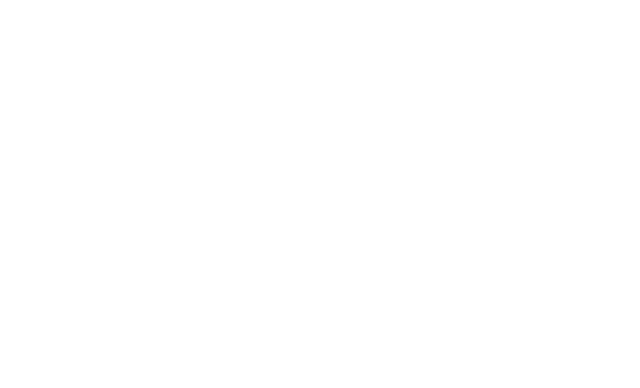
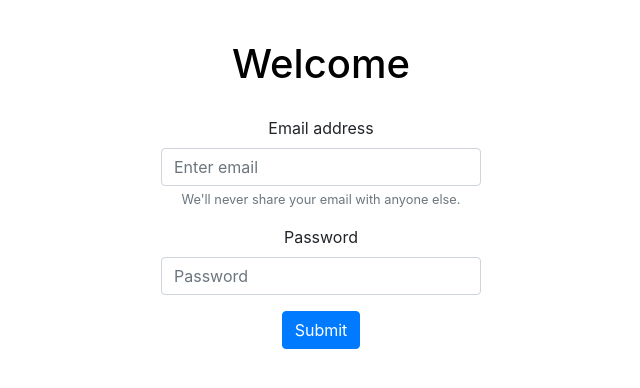
Before and after one commit to Mop-n-more/management-app, a React app in the folder client/: page /login in a window 1280 px wide. Shown: the top 388 px of the page, without its empty margins (319-959 px from the left). Built offline with nearby package versions, Linux system fonts and the light colour scheme.

Commit message:
added bootstrap and init Login page with form and submit button

```diff
--- a/client/package.json
+++ b/client/package.json
@@ -12,10 +12,12 @@
   "author": "",
   "license": "ISC",
   "dependencies": {
+    "bootstrap": "^4.5.3",
     "core-js": "^3.8.1",
     "dotenv": "^8.2.0",
     "prop-types": "^15.7.2",
     "react": "^17.0.1",
+    "react-bootstrap": "^1.4.0",
     "react-dom": "^17.0.1",
     "react-router-dom": "^5.2.0",
     "regenerator-runtime": "^0.13.7",
--- a/client/src/App/App.js
+++ b/client/src/App/App.js
@@ -1,13 +1,16 @@
+import 'bootstrap/dist/css/bootstrap.min.css';
 import React from 'react';
 import { Route, Switch } from 'react-router-dom';
 import Home from './pages/Home';
 import List from "./pages/List";
+import Login from "./pages/Login";
 
 function App() {
   return (
     <div>
       <Switch>
         <Route exact path='/' component={Home}/>
+        <Route path='/login' component={Login}/>
         <Route path='/list' component={List}/>
       </Switch>
     </div>
--- a/client/src/App/pages/Home.js
+++ b/client/src/App/pages/Home.js
@@ -2,11 +2,11 @@
 import { Link } from 'react-router-dom';
 import { Button } from '../styles/button';
 import { Title } from '../styles/title';
-import { CenterContainer } from '../styles/centeredContainer';
+import { CenteredContainer } from '../styles/centeredContainer';
 
 function Home() {
   return (
-    <CenterContainer>
+    <CenteredContainer>
       <div className='App'>
         <Title>Project Home</Title>
           {/** Link to List.js */}
@@ -17,7 +17,7 @@
               </Link>
       </div>
 
-    </CenterContainer>
+    </CenteredContainer>
   );
 }
 
--- a/client/src/App/pages/List.js
+++ b/client/src/App/pages/List.js
@@ -1,7 +1,7 @@
 // List.js will only be used for testing purposes
 // for connecting to api/server.js
 import React from 'react';
-import { CenterContainer } from '../styles/centeredContainer';
+import { CenteredContainer } from '../styles/centeredContainer';
 import { Title } from '../styles/title';
 import { useFetch } from '../utils/hooks';
 import { NextLine } from '../styles/nextLine';
@@ -13,7 +13,7 @@
   );
 
   return(
-    <CenterContainer>
+    <CenteredContainer>
       <div>
       <Title>List from server{"\n"}</Title>
         {data.map((item) => {
@@ -25,7 +25,7 @@
         })}
 
       </div>
-    </CenterContainer>
+    </CenteredContainer>
   );
 }
 
--- /dev/null
+++ b/client/src/App/pages/Login.js
@@ -0,0 +1,57 @@
+import React, { useEffect, useState }from 'react';
+import { CenteredContainer } from '../styles/centeredContainer';
+import { NextLine } from '../styles/nextLine';
+import { Title } from '../styles/title';
+import Form from 'react-bootstrap/Form';
+import Button from 'react-bootstrap/Button';
+
+function Login() {
+
+  const [email, setEmail] = useState('');
+  const [password, setPassword] =useState('');
+
+  const handleSubmit = e => {
+    e.preventDefault();
+    console.log(email, password);
+  }
+
+  return (
+    <CenteredContainer>
+      <Title>Welcome</Title>
+
+        <Form onSubmit={handleSubmit}>
+          <NextLine>
+          <Form.Group controlId='formBasicEmail'>
+
+            <Form.Label>Email address</Form.Label>
+            <Form.Control
+              type='email'
+              placeholder='Enter email'
+              onChange={e => setEmail(e.target.value)}
+            />
+            <Form.Text className='text-muted'>
+              We'll never share your email with anyone else.
+            </Form.Text>
+          </Form.Group>
+
+          <Form.Group controlId='formBasicPassword'>
+            <Form.Label>Password</Form.Label>
+            <Form.Control
+              type='password'
+              placeholder='Password'
+              onChange={e => setPassword(e.target.value)}
+            />
+          </Form.Group>
+
+          <Button  variant='primary' type='submit'>
+            Submit
+          </Button>
+
+          </NextLine>
+
+        </Form>
+    </CenteredContainer>
+  );
+}
+
+export default Login;
--- a/client/src/App/styles/centeredContainer.js
+++ b/client/src/App/styles/centeredContainer.js
@@ -1,9 +1,9 @@
 import styled from 'styled-components';
 
-export const CenterContainer = styled.div`
-  display: flex;
-  max-width: 1200px;
-  justify-content: space-around;
+export const CenteredContainer = styled.div`
+  flex-wrap: wrap;
+  max-width: 30rem;
+  justify-content: center;
   margin: 40px auto;
   align-items: center;
 `
--- a/client/src/App/styles/title.js
+++ b/client/src/App/styles/title.js
@@ -1,6 +1,6 @@
 import styled from 'styled-components';
 
 export const Title = styled.h1`
-  color: blue;
+  color: black;
   text-align: center;
 `
--- a/client/src/index.html
+++ b/client/src/index.html
@@ -2,6 +2,9 @@
 <head>
   <meta charset="UTF-8">
   <meta name="viewport" content="width=device-width, initial-scale=1.0">
+  <link rel="stylesheet" href="https://stackpath.bootstrapcdn.com/bootstrap/4.1.0/css/bootstrap.min.css"
+integrity="sha384-9gVQ4dYFwwWSjIDZnLEWnxCjeSWFphJiwGPXr1jddIhOegiu1FwO5qRGvFXOdJZ4"
+crossorigin="anonymous">
   <title>Management App</title>
 </head>
 <body>
```
Also changed, not shown: 1 other file (tests, documents, lock files or other folders). Lines whose indentation alone changed are shown as unchanged.
